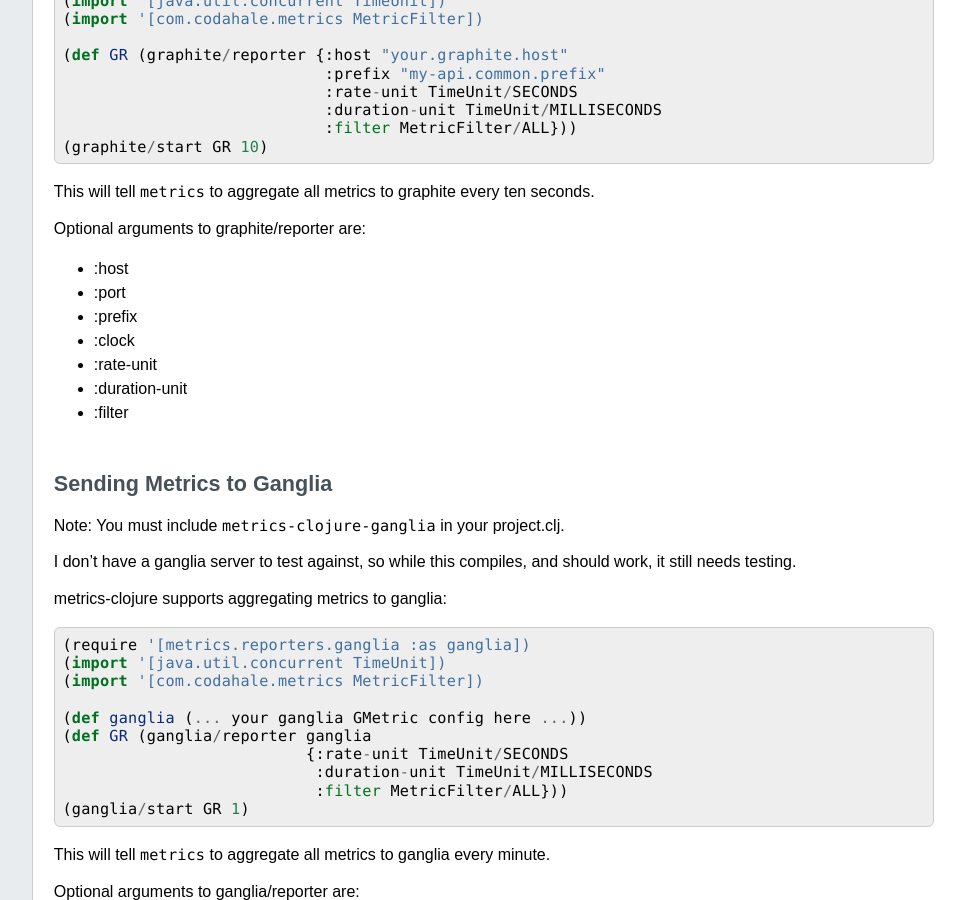
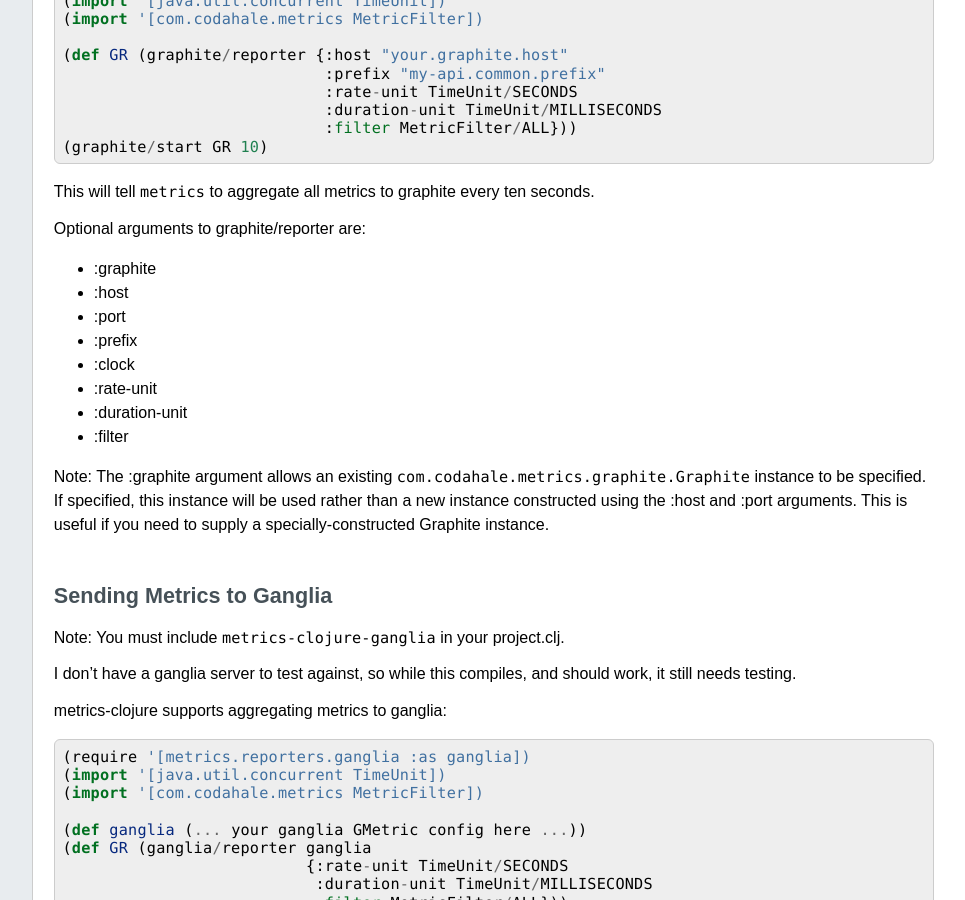
Before and after one commit to clj-commons/metrics-clojure, a Sphinx documentation site: the page built from docs/source/aggregation.rst, in a window 1280 px wide and 900 px high, scrolled down 543 px. Shown: the whole window, without its empty margins (224-1189 px from the left). Built offline with Sphinx 7.4.7, drawn with Linux system fonts in a browser that asks for light colours.

Commit message:
Add Graphite instance argument to reporter in case you need to use a non-InetSocketAddress Graphite constructor

```diff
--- a/docs/source/aggregation.rst
+++ b/docs/source/aggregation.rst
@@ -37,6 +37,7 @@ ten seconds.
 
 Optional arguments to graphite/reporter are:
 
+- :graphite
 - :host
 - :port
 - :prefix
@@ -44,6 +45,11 @@ Optional arguments to graphite/reporter are:
 - :rate-unit
 - :duration-unit
 - :filter
+
+Note: The :graphite argument allows an existing ``com.codahale.metrics.graphite.Graphite``
+instance to be specified. If specified, this instance will be used rather than a new
+instance constructed using the :host and :port arguments. This is useful if you need
+to supply a specially-constructed Graphite instance.
 
 Sending Metrics to Ganglia
 --------------------------
```
Also changed, not shown: 1 other file.
